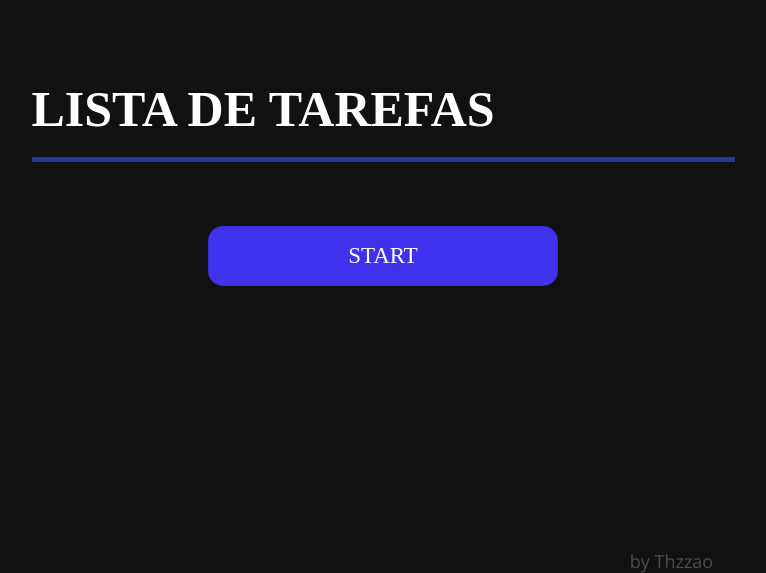
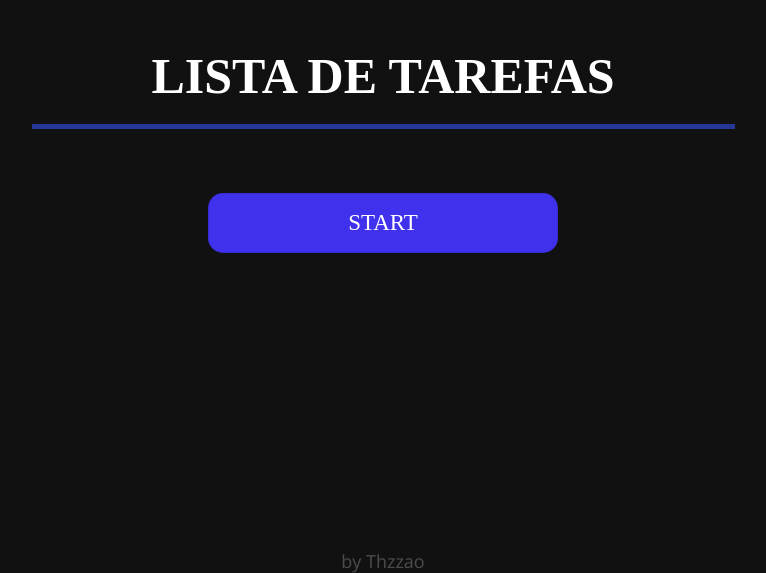
Before and after one commit to Thzzao/ToDoListReact, a React (Vite) app: page / in a window 1280 px wide. Shown: the part 227-800 px from the top of the page, without its empty margins (257-1023 px from the left). Built offline with nearby package versions, Linux system fonts and the light colour scheme; a web font is replaced by a local one.

Commit message:
refactor: Chamada da estilização apenas dos itens da página e remoção de comentários

```diff
--- a/src/pages/Home/home.module.css
+++ b/src/pages/Home/home.module.css
@@ -1,17 +1,19 @@
-* {
-    margin: 0;
-    padding: 0;
-    box-sizing: border-box;
+.container {
+    width: 100%;
+    height: 100vh;
+    display: flex;
+    flex-direction: column;
+    align-items: center;
+    justify-content: space-between;
 }
 
-body {
+.content {
     width: 100%;
-    min-height: 100vh;
-    padding: 0px 111px;
-    justify-content: center;
+    height: 60vh;
+    display: flex;
+    flex-direction: column;
     align-items: center;
-    background: #000;
-    display: flex;
+    justify-content: flex-end;
 }
 
 .linha {
@@ -22,36 +24,3 @@ body {
     display: flex;
     justify-content: space-around;
 }
-
-
-/*
-.titulo {
-    display: flex;
-    width: 698px;
-    height: 96px;
-    justify-content: center;
-    align-items: center;
-    flex-shrink: 0;
-    border-radius: 2px;
-    border: 1px solid rgba(0, 0, 0, 0.10);
-} */
-
-
-
-/* .botao {
-    display: flex;
-    flex-direction: row;
-    align-content: stretch;
-    justify-content: center;
-    padding: 15px;
-} */
-
-/* img {
-    padding-bottom: 100px;
-} */
-
-/* button {
-    width: 387px;
-    height: 72px;
-    flex-shrink: 0;
-} */
```
